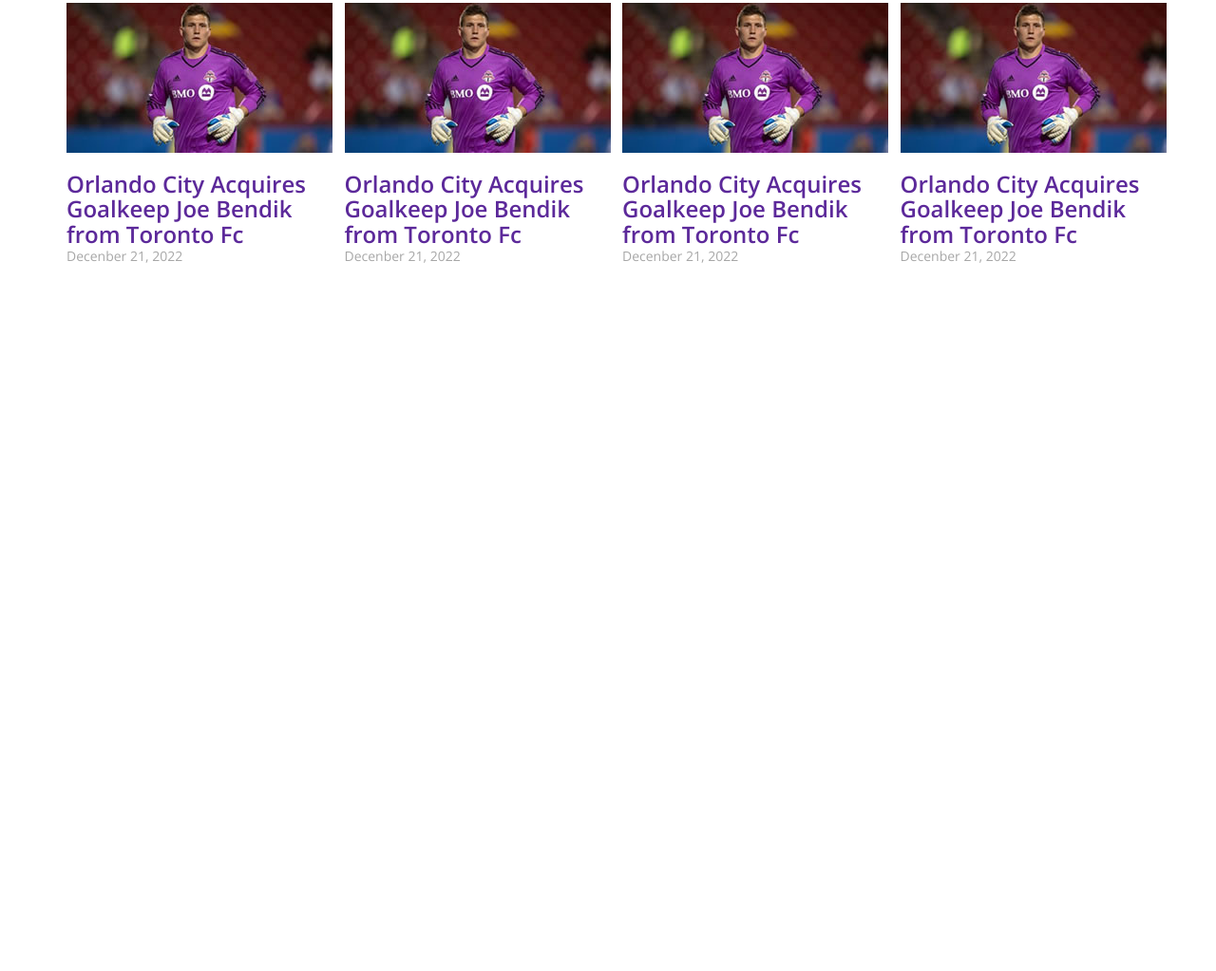
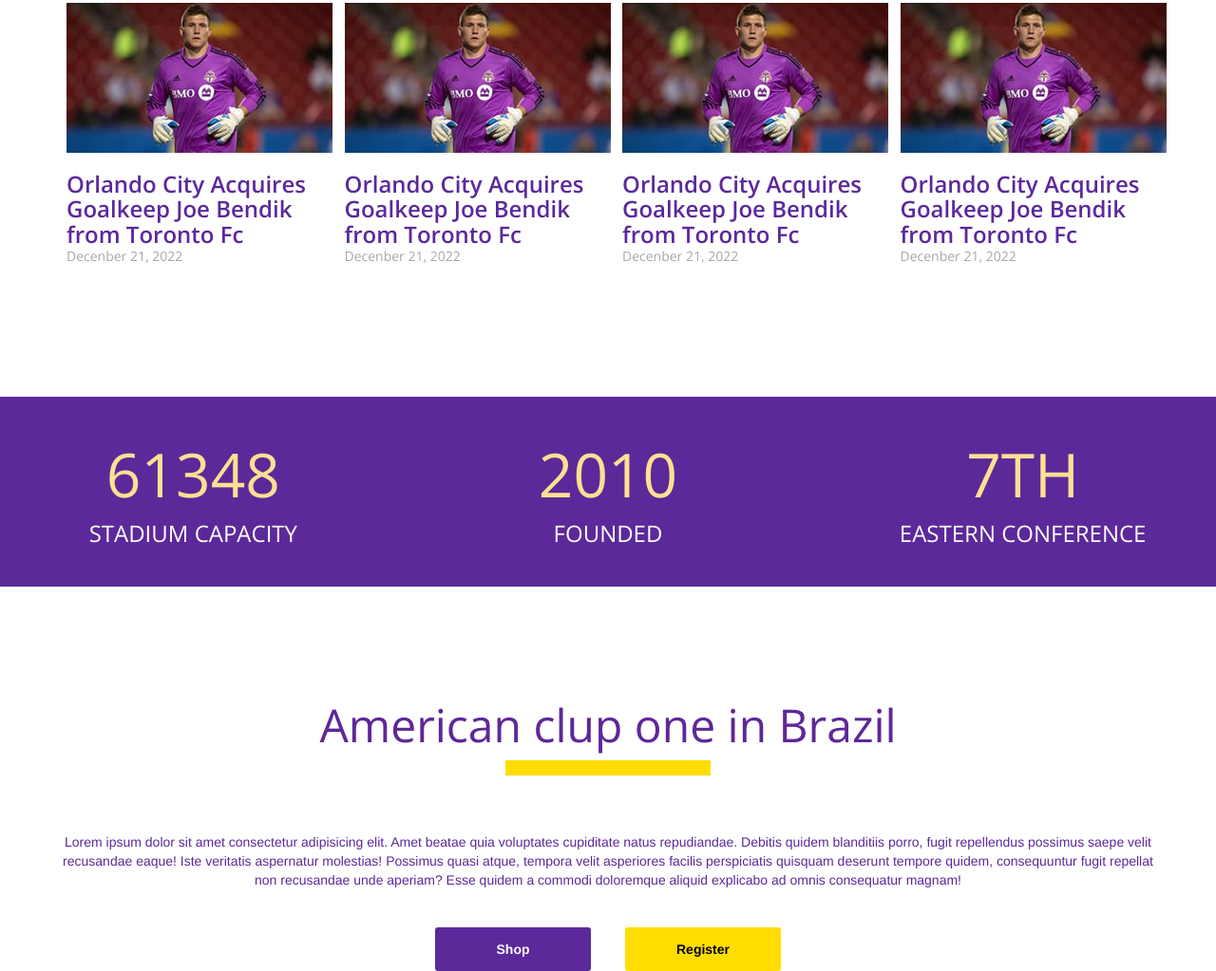
Before and after one commit to Gracielle-Sampaio/CursoUdemy, a plain HTML site: page projeto1/index.html in a window 1280 px wide. Shown: the part 894-1917 px from the top of the page at 95% size. Before the commit the page ends 1312 px from the top, so only its background shows below. Drawn offline with nearby package versions, Linux system fonts and the light colour scheme.

Commit message:
estatisticas e call to action

```diff
--- a/projeto1/css/orlando.css
+++ b/projeto1/css/orlando.css
@@ -200,5 +200,68 @@ header .header-black li a{
   color: #A7A7A7 ;
   font-size: 18;
   font-family: 'Open Sans', sans-serif;
+}
+#estatisticas{
+  background-color: #5C299a;
+  width: 100%;
+  height: 200px;
+  text-align: center;
 
 }
+#estatisticas p{
+  color:#FDE092;
+  text-transform:uppercase;
+  font-family: 'Open Sans', sans-serif;
+  font-size: 64px;
+  font-weight: 300;
+  margin-top: 36px;
+}
+#estatisticas p small{
+  color: #fff;
+  font-size: 24px;
+  display: block;
+}
+#call-to-action{
+  text-align: center;
+  margin-top: 100px;
+}
+#call-to-action h2{
+  color: #5e2799;
+  font-family: 'Open Sans', sans-serif;
+  font-size: 48px;
+  font-weight: 300;
+  text-align: center;
+ }
+ #call-to-action hr{
+  background-color: rgb(255, 221, 0);
+  border:#ffdd00 solid 8px;
+  width: 200px;
+  margin: 0 auto;
+ }
+ #call-to-action p{
+  color: #5C299a;
+  margin-top: 60px;
+  margin-bottom: 40px;
+ }
+ #call-to-action .btn{
+  line-height: 44px;
+  min-width: 164px;
+  line-height: 34px;
+  border-radius: 3px;
+  font-weight: bold;
+ }
+ #call-to-action .btn-roxo{
+  color: #fff;
+  background-color: #5C299a;
+  border: #5C299a;
+
+ }
+ #call-to-action .btn-amarelo{
+  color: #000;
+  background-color: #ffdd00;
+  border: #ffdd00;
+ }
+ #call-to-action .row-max-400{
+  margin: 0 auto;
+  max-width: 400px;
+ }
--- a/projeto1/index.html
+++ b/projeto1/index.html
@@ -107,6 +107,47 @@
           </div>
         </div>
      </div>
+     <div id="estatisticas">
+        <div id="container">
+            <div class="row">
+                <div class="col-md-4">
+                  <p>61348<small>Stadium Capacity</small></p>
+                </div>
+                <div class="col-md-4">
+                  <p>2010<small>Founded</small></p>
+                </div>
+                <div class="col-md-4">
+                  <p>7th<small>Eastern conference</small></p>
+            </div>
+        </div>
+      </div>
+     </div>
+
+     <div id="call-to-action">
+        <div class="container">
+              <div class="row text-center">
+                <h2>American clup one in Brazil</h2>
+                <hr>
+              </div>
+              <div class="row">
+                <p>Lorem ipsum dolor sit amet consectetur adipisicing elit. Amet beatae quia voluptates cupiditate natus repudiandae. Debitis quidem blanditiis porro, fugit repellendus possimus saepe velit recusandae eaque! Iste veritatis aspernatur molestias!
+                Possimus quasi atque, tempora velit asperiores facilis perspiciatis quisquam deserunt tempore quidem, consequuntur fugit repellat non recusandae unde aperiam? Esse quidem a commodi doloremque aliquid explicabo ad omnis consequatur magnam!</p>
+              </div>
+
+              <div class="text-center">
+
+                  <div class="row row-max-400">
+
+                    <div class="col-xs-6">
+                      <a href="#" class=" btn btn-roxo">Shop</a>
+                    </div>
+                    <div class="col-xs-6">
+                      <a href="#" class=" btn  btn-amarelo">Register</a>
+                    </div>
+                  </div>
+              </div>
+        </div>
+     </div>
     </section>
 
     <script type="text/javascript" src="lib/jquery/jquery.min.js"></script>
```
